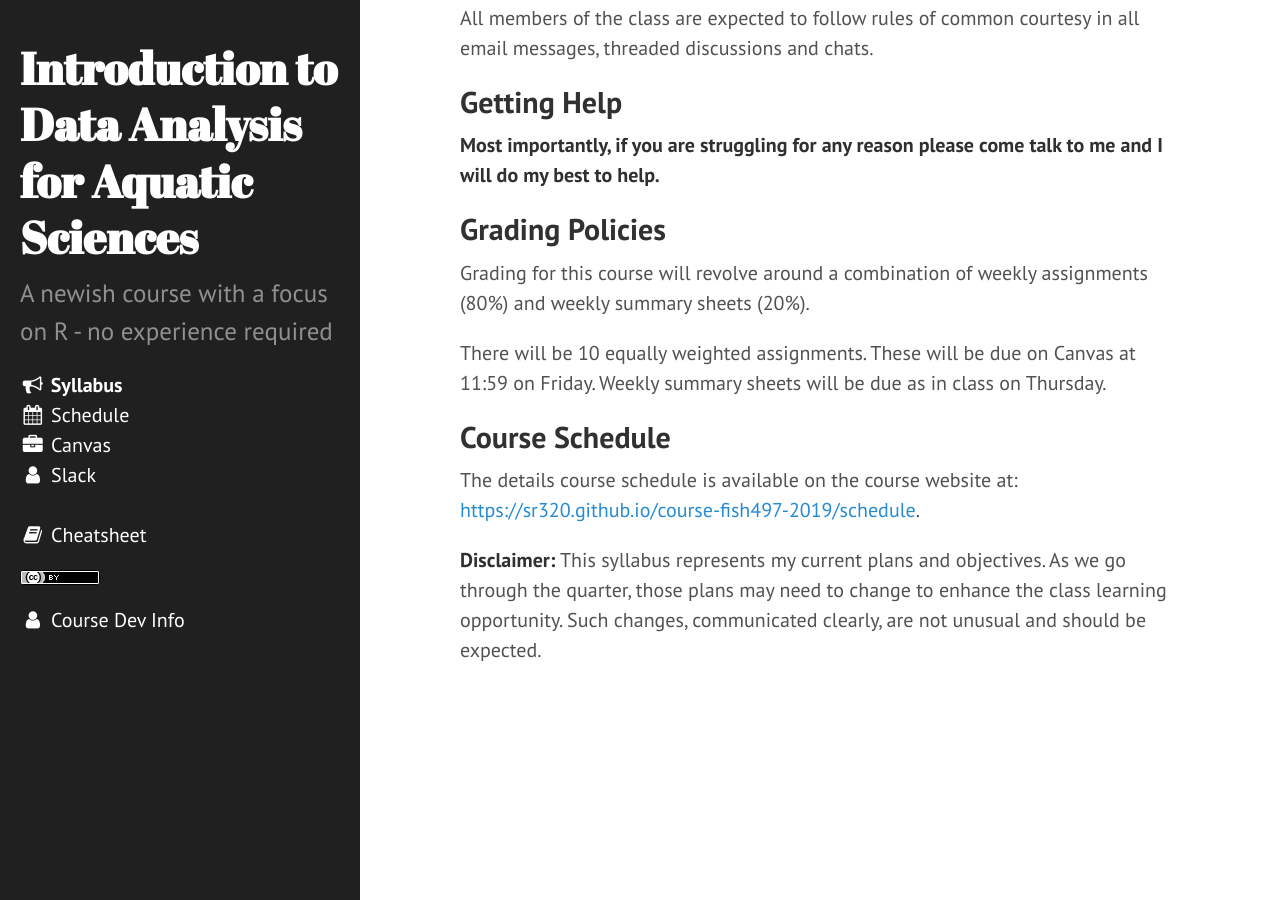
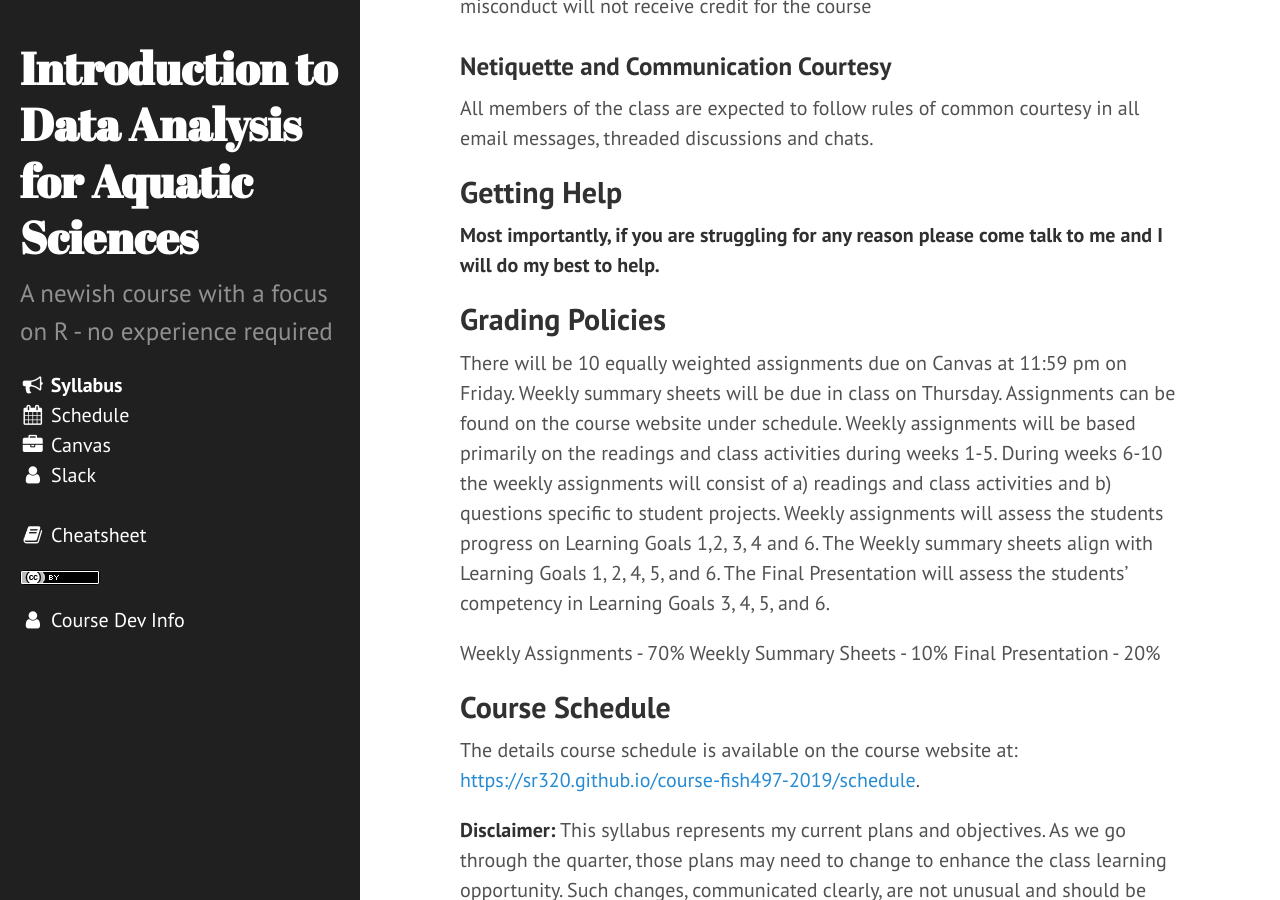
Before and after one commit to sr320/course-fish497-2019, a Jekyll site: the page built from syllabus.md, in a window 1280 px wide and 900 px high, scrolled down 4262 px. Built offline with Jekyll 4.4.1, drawn with Linux system fonts in a browser that asks for light colours; nearby versions of some CDN libraries; some of the changed text lies outside the part shown.

Commit message:
Update syllabus.md

```diff
--- a/syllabus.md
+++ b/syllabus.md
@@ -50,10 +50,9 @@
 
 
 
-### Textbook
+### Reading Materials
 
-Supplemental Reading will be from the text: **R for Data Science** by Garrett Grolemund and Hadley Wickham.
-A version of the textbook available free online: [http://r4ds.had.co.nz/](http://r4ds.had.co.nz/)
+All required reading material can found on the course website in the schedule. Most readings will be in R for Data Science by Garrett Grolemund and Hadley Wickham. A version of the textbook is available free online at http://r4ds.had.co.nz/. Additional readings will include material developed as part of the Data Carpentry: Ecology Curriculum and R vignettes. Data Carpentry develops and teaches workshops on the fundamental data skills needed to conduct research.
 
 ### Course Description
 
@@ -65,12 +64,12 @@
 Knowledge of basic biology.
 
 
-### Purpose of Course
+### Course Objectives
 
 In this course you will learn fundamental aspects of data acquisition, data wrangling, and visualization that are necessary for conducting biological and ecological research. By the end of the course you will be able to import data into R, perform analysis on that data, and export the results to graphs, and presentations. Upon learning basic skills, students will identify a research question and corresponding data set to analyze. By learning how to get the computer to do your work for you, you will be able to more effectively analyze complex data sets and communicate the findings of your analyses.
 
 
-### Course Goals and Objectives
+### Learning Goals
 
 Students completing this course will be able to:
 
@@ -131,12 +130,7 @@
 
 ### Course Technology
 
-Students are required to provide their own laptops and to install free and open
-source software on those laptops (see [Setup]({{ site.baseurl }}/computer-setup)
-for installation instructions). Support will be provided by the instructor in
-the installation of required software. If you don't have access to a laptop
-please contact the instructor and they will do their best to provide you with
-one.
+Students are required to provide their own laptops and to install free and open source software on those laptops (see Setup for installation instructions). Support will be provided by the instructor in the installation of required software. The Student Technology Loan Program (https://stlp.uw.edu/) also allows students to borrow laptops on a first come, first serve basis.
 
 
 ## UW Policies
@@ -187,10 +181,11 @@
 
 ## Grading Policies
 
-Grading for this course will revolve around a combination of weekly assignments (80%)
-and weekly summary sheets (20%).
+There will be 10 equally weighted assignments due on Canvas at 11:59 pm on Friday. Weekly summary sheets will be due in class on Thursday. Assignments can be found on the course website under schedule. Weekly assignments will be based primarily on the readings and class activities during weeks 1-5. During weeks 6-10 the weekly assignments will consist of a) readings and class activities and b) questions specific to student projects. Weekly assignments will assess the students progress on Learning Goals 1,2, 3, 4 and 6. The Weekly summary sheets align with Learning Goals 1, 2, 4, 5, and 6. The Final Presentation will assess the students’ competency in Learning Goals 3, 4, 5, and 6.
 
-There will be 10 equally weighted assignments. These will be due on Canvas at 11:59 on Friday. Weekly summary sheets will be due as in class on Thursday.
+Weekly Assignments - 70%
+Weekly Summary Sheets - 10%
+Final Presentation - 20%
 
 
 
```
